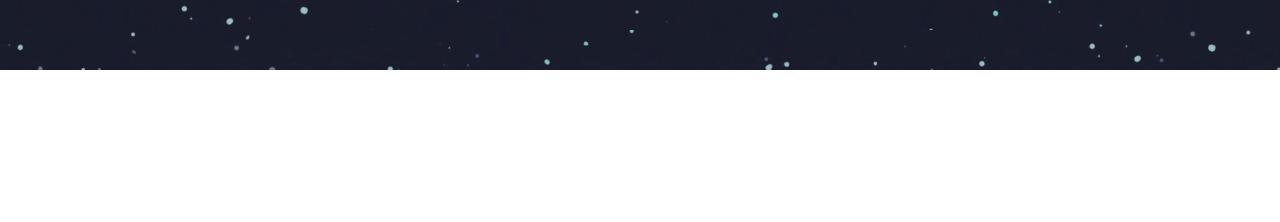
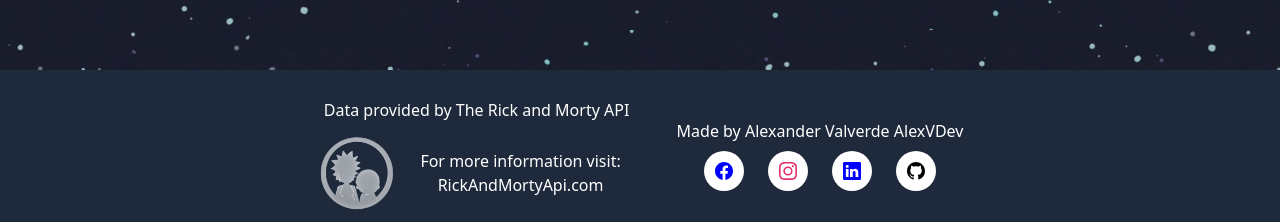
Before and after one commit to aleexvdev/app-rick-and-morty, a React (Create React App) app: page /episodes in a window 1280 px wide. Shown: the part 730-952 px from the top of the page. Before the commit the page ends 800 px from the top, so only its background shows below. Built offline with nearby package versions, Linux system fonts and the light colour scheme; no server answers.

Commit message:
Add Social Networks Data and Footer Page

```diff
--- a/src/components/Characters/CharactersApp.tsx
+++ b/src/components/Characters/CharactersApp.tsx
@@ -8,6 +8,7 @@
 import ListCharacters from './ListCharacters'
 import backgroundImage from '../img/background.png'
 import LoadingPage from '../Loader/LoadingPage'
+import FooterPage from '../Footer/FooterPage'
 
 const CharactersApp = () => {
 
@@ -43,6 +44,7 @@
 		<>
 			{isLoading && <LoadingPage title={'Characters'}/>}
 			{!isLoading && (
+				<>
 				<main
 					className='flex-grow justify-center px-4 sm:px-8 md:px-36 pt-32'
 					style={{
@@ -89,6 +91,8 @@
 						</section>
 					</div>
 				</main>
+				<FooterPage />
+				</>
 			)}
 		</>
 	)
--- a/src/components/Characters/DetailsCharacters/CharacterDetails.tsx
+++ b/src/components/Characters/DetailsCharacters/CharacterDetails.tsx
@@ -1,6 +1,7 @@
 import axios from 'axios';
 import React, { useEffect, useState } from 'react';
 import { useParams } from "react-router-dom";
+import FooterPage from '../../Footer/FooterPage';
 import backgroundImage from '../../img/background.png';
 import LoadingPage from '../../Loader/LoadingPage';
 
@@ -65,6 +66,7 @@
 		<>
 			{isLoading && <LoadingPage title={title}/>}
 			{!isLoading && (
+			<>
 				<main
 					className='flex-grow justify-center px-4 sm:px-8 md:px-36 pt-32'
 					style={{
@@ -91,7 +93,10 @@
 							</div>
 						</div>
 					</div>
+
 				</main>
+				<FooterPage />
+			</>
 			)}
 		</>
     )
--- a/src/components/Characters/ListCharacters.tsx
+++ b/src/components/Characters/ListCharacters.tsx
@@ -27,7 +27,6 @@
 		}
 		fetchData();
 	}, [apiCharacters]);
-
 	/* const filteredCharacters = characters.filter(character =>
     character.name.toLowerCase().includes(searchText.toLowerCase())
   ); */
--- a/src/components/Episodies/EpisodeDetails/EpisodeDetails.tsx
+++ b/src/components/Episodies/EpisodeDetails/EpisodeDetails.tsx
@@ -2,6 +2,7 @@
 import React, { useEffect, useState } from 'react'
 import { useParams } from 'react-router-dom';
 import CardDetailsCharacter from '../../CardApp/CardDetails/CardDetailsCharacter';
+import FooterPage from '../../Footer/FooterPage';
 import backgroundImage from '../../img/background.png';
 import LoadingPage from '../../Loader/LoadingPage';
 
@@ -50,10 +51,11 @@
         <>
 			{isLoading && <LoadingPage title={title} />}
 			{!isLoading && (
+            <>
                 <main
                     className='flex-grow justify-center px-4 sm:px-8 md:px-36 pt-32'
                     style={{
-                    backgroundImage: `url(${backgroundImage})`, // Establece la imagen de fondo
+                        backgroundImage: `url(${backgroundImage})`,
                         backgroundSize: "contain",
                         backgroundPosition: "center",
                         minHeight: "100vh"
@@ -76,6 +78,8 @@
                         }
                     </div>
                 </main>
+                <FooterPage />
+			</>
             )}
         </>
     )
--- a/src/components/Episodies/EpisodesApp.tsx
+++ b/src/components/Episodies/EpisodesApp.tsx
@@ -4,6 +4,7 @@
 import ListEpisodes from './ListEpisodes'
 import backgroundImage from '../img/background.png'
 import LoadingPage from '../Loader/LoadingPage'
+import FooterPage from '../Footer/FooterPage'
 
 const EpisodiesApp = () => {
 
@@ -26,10 +27,11 @@
 		<>
 			{isLoading && <LoadingPage title={title} />}
 			{!isLoading && (
+			<>
 				<main
 					className='flex-grow justify-center px-4 sm:px-8 md:px-36 pt-32'
 					style={{
-					backgroundImage: `url(${backgroundImage})`, // Establece la imagen de fondo
+						backgroundImage: `url(${backgroundImage})`,
 						backgroundSize: "contain",
 						backgroundPosition: "center",
 						minHeight: "100vh"
@@ -55,6 +57,8 @@
 						</section>
 					</div>
 				</main>
+				<FooterPage />
+			</>
 			)}
 		</>
 	)
--- /dev/null
+++ b/src/components/Footer/FooterPage.tsx
@@ -0,0 +1,34 @@
+import React from 'react'
+import { SocialNetworks } from '../../data/SocialNetworks'
+import RickAndMortyImage from '../img/rickandmorty.png'
+
+const FooterPage = () => {
+  return (
+    <footer className='flex items-center justify-center w-full text-white py-7 bg-slate-800'>
+        <div className='text-center w-80 mr-5'>
+            <div>Data provided by The Rick and Morty API</div>
+            <div className="flex items-center justify-center pt-3">
+                <img src={RickAndMortyImage} alt="The Rick and Morty API" className='w-20' />
+                <div className='ml-2'>For more information visit: <a href="https://rickandmortyapi.com/" target='_blank'>RickAndMortyApi.com</a></div>
+
+            </div>
+        </div>
+        <div className='ml-5'>
+            <p className='pb-2 font-medium'>Made by Alexander Valverde AlexVDev</p>
+            <div className='flex items-center justify-center'>
+                {
+                    SocialNetworks.map( (social) => (
+                        <a key={social.id} className='mx-3 text-lg rounded-full bg-white' href={social.url} target='_blank' rel='noopener noreferrer'>
+                            <div className='w-10 h-10 flex items-center justify-center rounded-full hover:bg-gray-400'>
+                                {social.icon}
+                            </div>
+                        </a>
+                    ))
+                }
+            </div>
+        </div>
+    </footer>
+  )
+}
+
+export default FooterPage
--- a/src/components/Home/HomeMainApp.tsx
+++ b/src/components/Home/HomeMainApp.tsx
@@ -1,4 +1,5 @@
 import React, { useEffect, useState } from 'react'
+import { SocialNetworks } from '../../data/SocialNetworks';
 import LoadingPage from '../Loader/LoadingPage';
 import { Title } from '../Title'
 
@@ -21,6 +22,17 @@
       <main className='flex flex-wrap items-center justify-center h-screen'>
           <div className='text-center absolute z-10 top-36 left-0 right-0 text-white px-16 md:px-0 w-full md:w-auto'>
               <Title title={'APP RICK AND MORTY'} />
+              <div className='flex flex-row items-center justify-center'>
+                {
+                  SocialNetworks.map( (social) => (
+                    <a key={social.id} className='mx-3 text-3xl rounded-lg bg-white' href={social.url} target='_blank' rel='noopener noreferrer'>
+                      <div className='w-11 h-11 flex items-center justify-center  rounded-lg hover:bg-gray-300'>
+                        {social.icon}
+                      </div>
+                    </a>
+                  ))
+                }
+              </div>
           </div>
           <div className='relative w-full md:w-auto md:ml-auto'>
               <section className='flex justify-center items-center'>
--- a/src/components/Location/LocationApp.tsx
+++ b/src/components/Location/LocationApp.tsx
@@ -4,6 +4,7 @@
 import ListLocation from './ListLocation';
 import backgroundImage from '../img/background.png';
 import LoadingPage from '../Loader/LoadingPage';
+import FooterPage from '../Footer/FooterPage';
 
 const LocationApp = () => {
 
@@ -26,6 +27,7 @@
     <>
 			{isLoading && <LoadingPage title={title} />}
 			{!isLoading && (
+        <>
           <main
             className='flex-grow justify-center px-4 sm:px-8 md:px-36 pt-32'
             style={{
@@ -55,6 +57,8 @@
               </section>
             </div>
           </main>
+          <FooterPage />
+        </>
         )}
     </>
   )
--- /dev/null
+++ b/src/data/SocialNetworks.js
@@ -0,0 +1,29 @@
+import { BsFacebook, BsLinkedin, BsInstagram, BsGithub } from 'react-icons/bs';
+
+export const SocialNetworks = [
+    {
+        id: 1,
+        social_network: 'Facebook',
+        url: 'https://www.facebook.com/alexvalverde666',
+        icon: <BsFacebook color='blue' />
+
+    },
+    {
+        id: 2,
+        social_network: 'Instagram',
+        url: 'https://www.instagram.com/alexvalverde._/',
+        icon: <BsInstagram color='#E1306C' />
+    },
+    {
+        id: 3,
+        social_network: 'LinkedIn',
+        url: 'https://www.linkedin.com/in/alexvdev/',
+        icon: <BsLinkedin color='blue' />
+    },
+    {
+        id: 4,
+        social_network: 'GitHub',
+        url: 'https://github.com/aleexvdev',
+        icon: <BsGithub color='black' />
+    },
+]
```
Also changed, not shown: src/components/Location/LocationDetails/LocationDetails.tsx (+6 -2 lines), src/components/img/rickandmorty.png (added), src/components/img/rickandmorty2.jpeg (added). Lines whose indentation alone changed are shown as unchanged.
